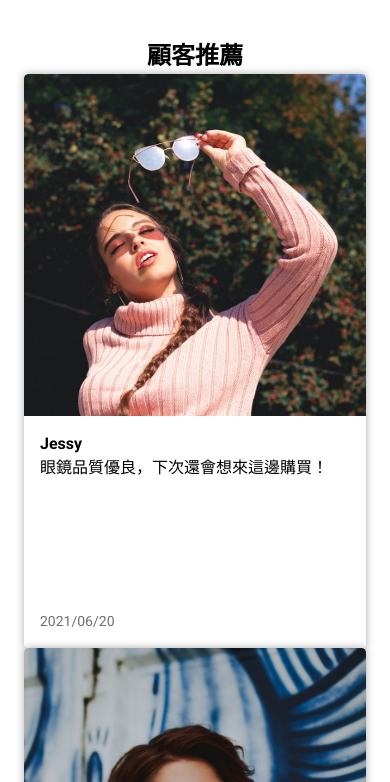
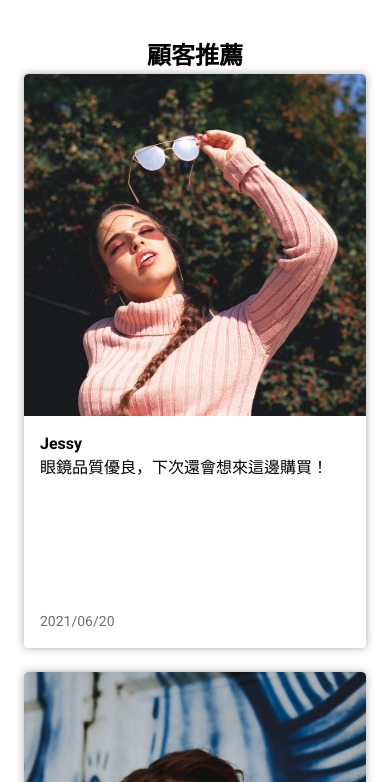
Before and after one commit to c13026/HTMLCSSWIN, a plain HTML site: page week3/index.html in a window 390 px wide. Shown: the part 3902-4684 px from the top of the page. Drawn offline with nearby package versions, Linux system fonts and the light colour scheme.

Commit message:
Update home.css

```diff
--- a/week3/home.css
+++ b/week3/home.css
@@ -301,8 +301,8 @@ form button{
         margin: 40px auto;
     }
     .section5 .card {
-        width: calc(100% - 24px);
-        margin: 0 24px;
+        width: calc(100% - 48px);
+        margin: 0 24px 24px;
     }
  }
  /* @media (max-width:375px){
```
